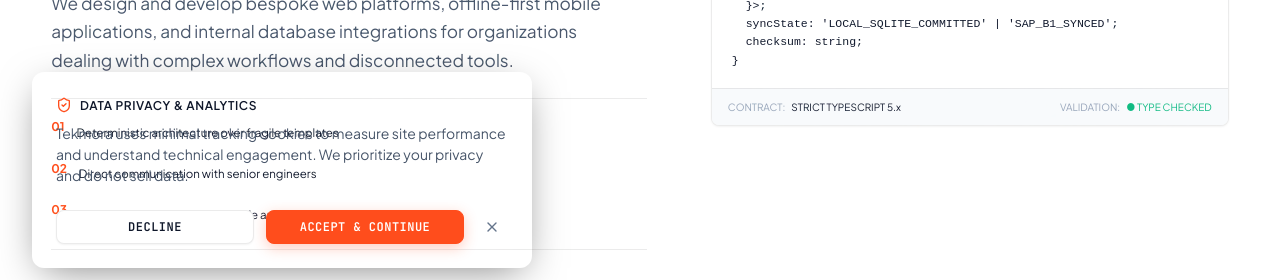
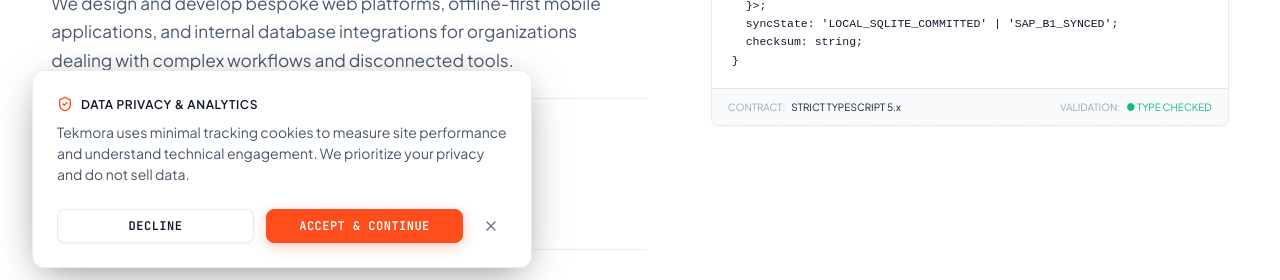
Before and after one commit to Faizanhassan47/Company-, a React (Vite) app: page / in a window 1280 px wide. Shown: the part 500-780 px from the top of the page. Built offline with nearby package versions, Linux system fonts and the light colour scheme; no server answers.

Commit message:
Fix transparent background in CookieBanner

```diff
--- a/src/components/ui/CookieBanner.css
+++ b/src/components/ui/CookieBanner.css
@@ -10,8 +10,8 @@
 .cookie-banner-content {
   padding: 1.5rem;
   border-radius: var(--radius-md);
-  border: 1px solid var(--border-color);
-  background: var(--bg-color); /* Use solid background instead of surface */
+  border: 1px solid var(--border-subtle);
+  background: var(--bg-card); /* Use solid background instead of surface */
   box-shadow: 0 10px 40px -10px rgba(0, 0, 0, 0.5);
   display: flex;
   flex-direction: column;
```
